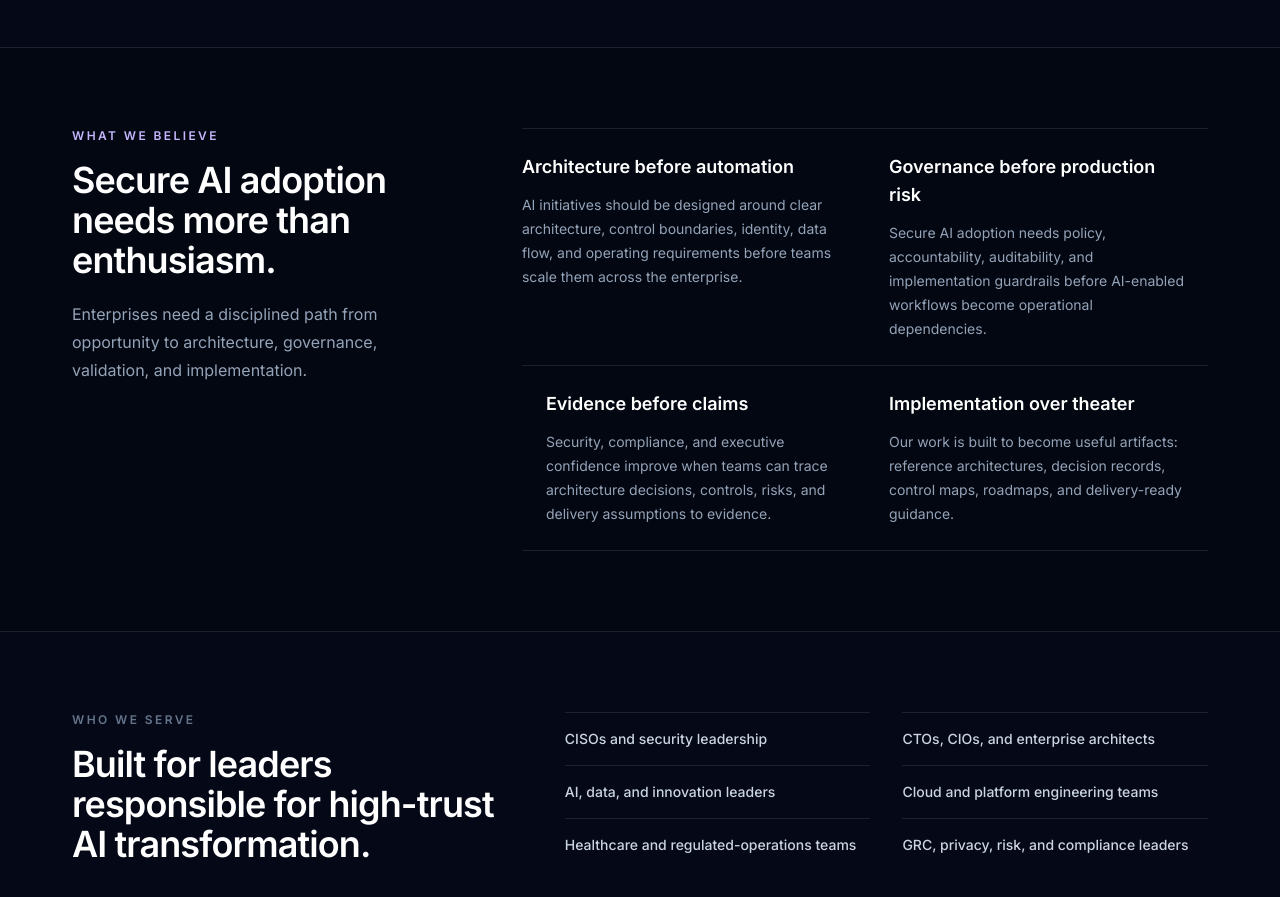
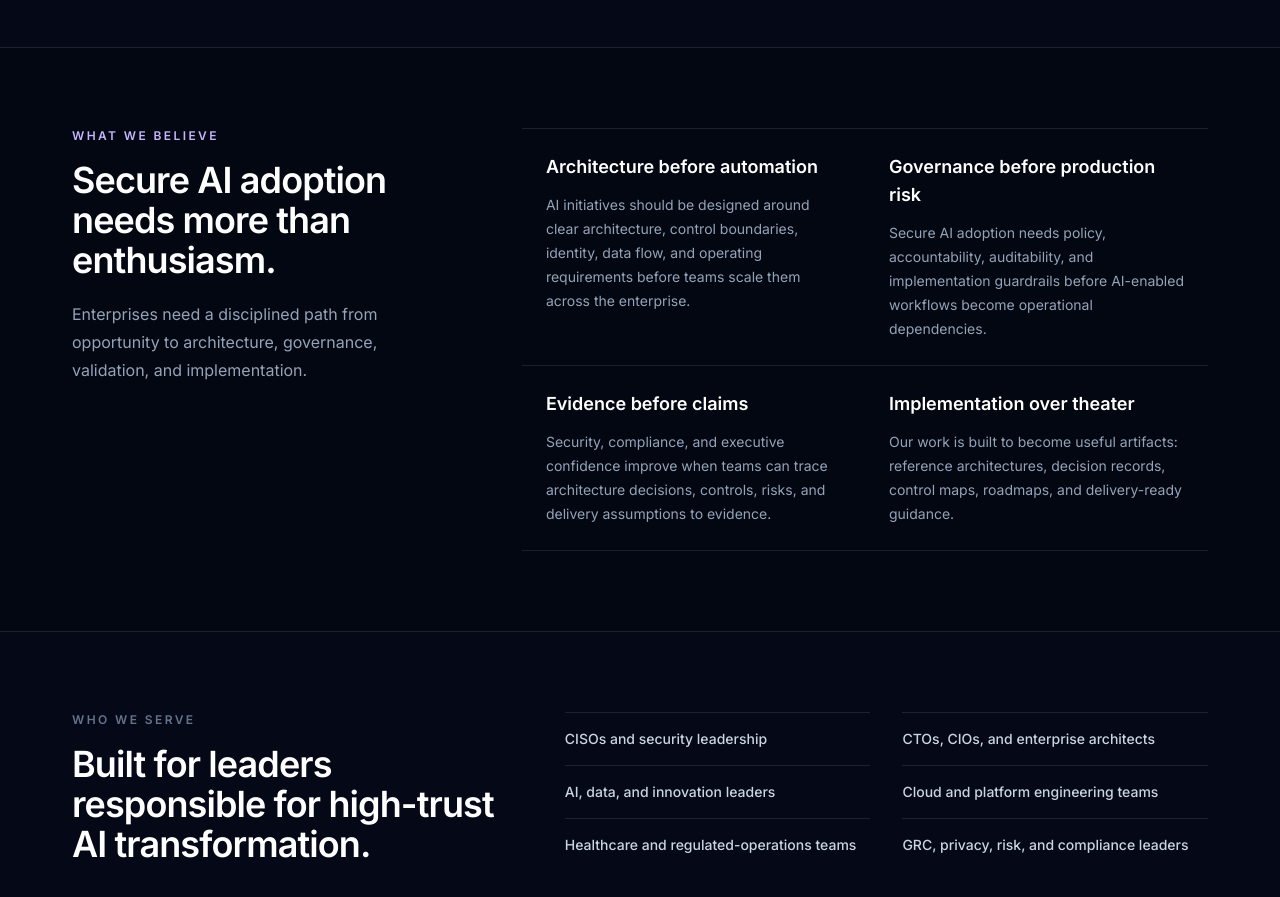
Before and after one commit to S3curethecloud/stc-marketing-site, a Next.js app: page /company in a window 1280 px wide. Shown: the part 980-1877 px from the top of the page. Built offline with nearby package versions, Linux system fonts and the light colour scheme.

Commit message:
Simplify company principle grid spacing

```diff
--- a/app/company/page.tsx
+++ b/app/company/page.tsx
@@ -102,7 +102,7 @@ export default function CompanyPage() {
             </div>
             <div className="grid gap-0 border-t border-white/10 md:grid-cols-2">
               {principles.map((principle) => (
-                <article key={principle.title} className="border-b border-white/10 py-6 md:px-6 md:first:pl-0 md:nth-[2]:pr-0 md:nth-[3]:pl-0 md:nth-[4]:pr-0">
+                <article key={principle.title} className="border-b border-white/10 py-6 md:px-6">
                   <h3 className="text-lg font-semibold text-white">{principle.title}</h3>
                   <p className="mt-3 text-sm leading-6 text-slate-400">{principle.body}</p>
                 </article>
```
